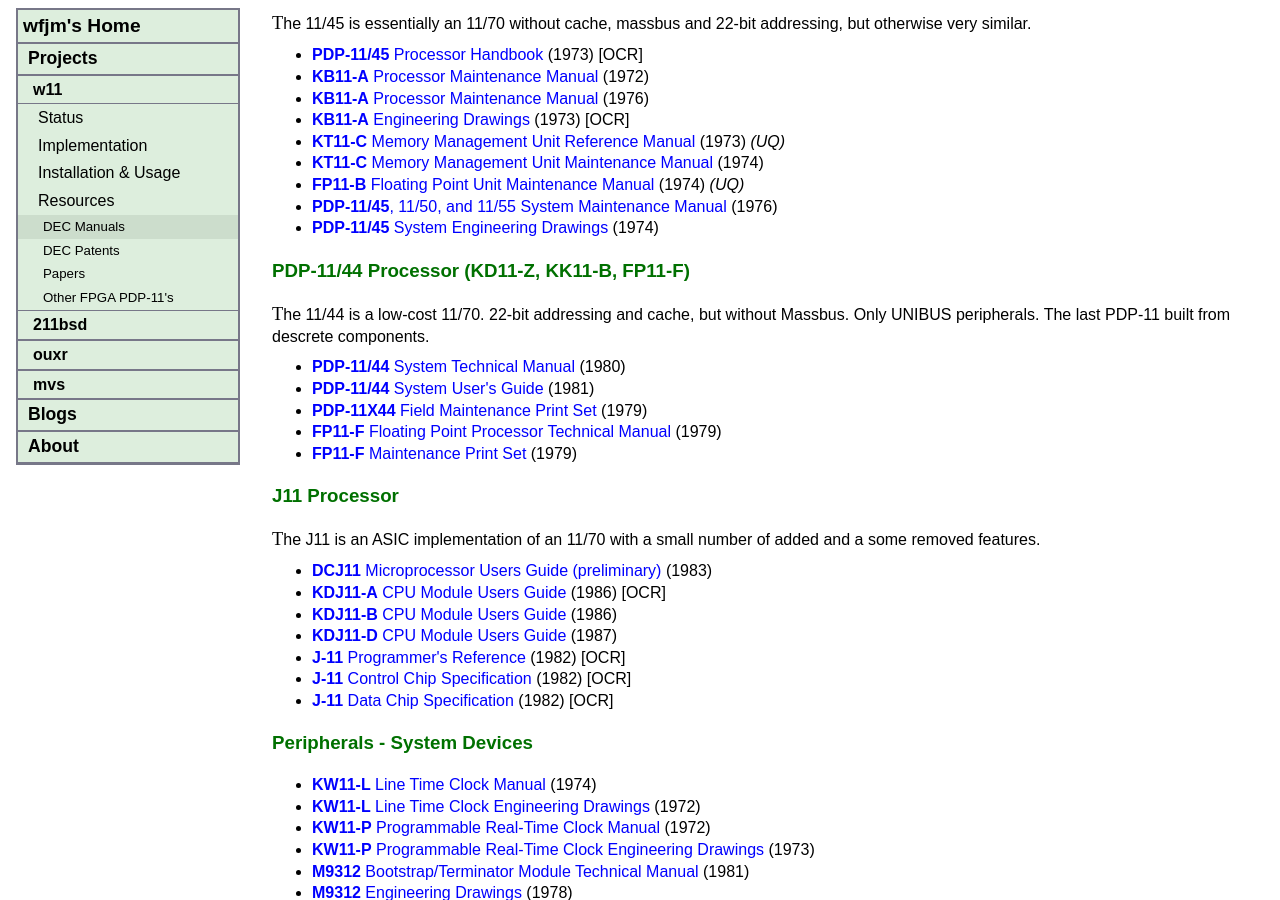
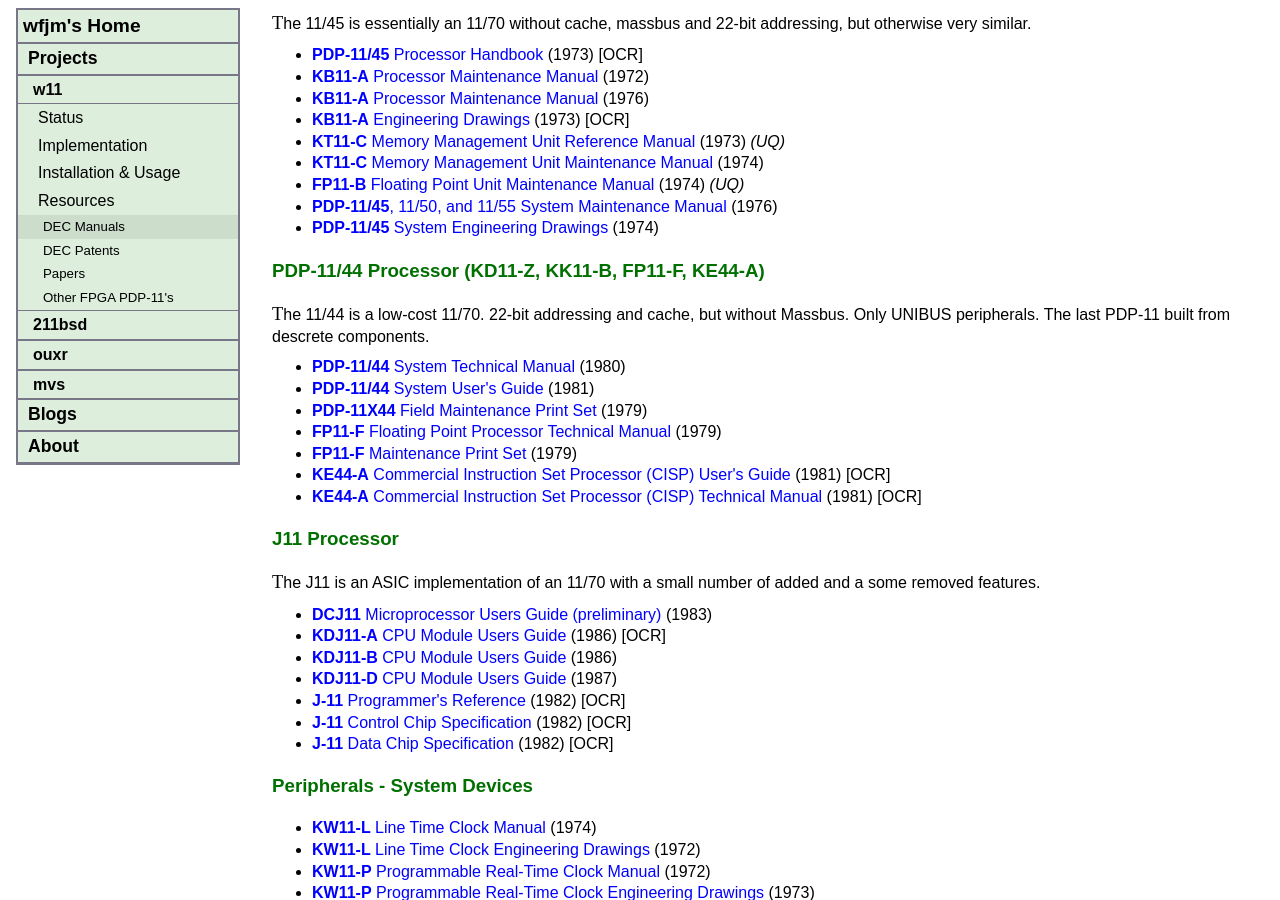
Before and after one commit to wfjm/wfjm.github.io, a Jekyll site: the page built from home/w11/info/manuals.html, in a window 1280 px wide and 900 px high, scrolled down 1062 px. Built offline with Jekyll 4.4.1, drawn with Linux system fonts in a browser that asks for light colours; some of the changed text lies outside the part shown.

Commit message:
add KE11-A 11/44 CISP manuals

```diff
--- a/home/w11/info/manuals.html
+++ b/home/w11/info/manuals.html
@@ -134,7 +134,7 @@
       <b>PDP-11/45</b> System Engineering Drawings</a> (1974)</li>
 </ul>
 
-<h3 id="pdp-1145">PDP-11/44 Processor (KD11-Z, KK11-B, FP11-F)</h3>
+<h3 id="pdp-1145">PDP-11/44 Processor (KD11-Z, KK11-B, FP11-F, KE44-A)</h3>
 <p>
   The 11/44 is a low-cost 11/70. 22-bit addressing and cache, but without
   Massbus. Only UNIBUS peripherals. The last PDP-11 built from descrete
@@ -151,6 +151,12 @@
       <b>FP11-F</b> Floating Point Processor Technical Manual</a> (1979)</li>
   <li><a href="{{site.my.bitsaver.pdp11}}/1144/MP00810_FP11F_Jun79.pdf">
       <b>FP11-F</b> Maintenance Print Set</a> (1979)</li>
+  <li><a href="{{site.my.bitsaver.pdp11}}/1144/EK-KE44A-UG-002_KE44-A_CISP_Users_Guide_1981.pdf">
+      <b>KE44-A</b> Commercial Instruction Set Processor (CISP)
+      User's Guide</a> (1981) [OCR]</li>
+  <li><a href="{{site.my.bitsaver.pdp11}}/1144/EK-KE44A-TM-001_KE44-A_CISP_Technical_Manual_1981.pdf">
+      <b>KE44-A</b> Commercial Instruction Set Processor (CISP)
+      Technical Manual</a> (1981) [OCR]</li>
 </ul>
 
 <h3 id="j11">J11 Processor</h3>
```
Also changed, not shown: other parts of home/w11/info/manuals.html (+1 -1 lines).
